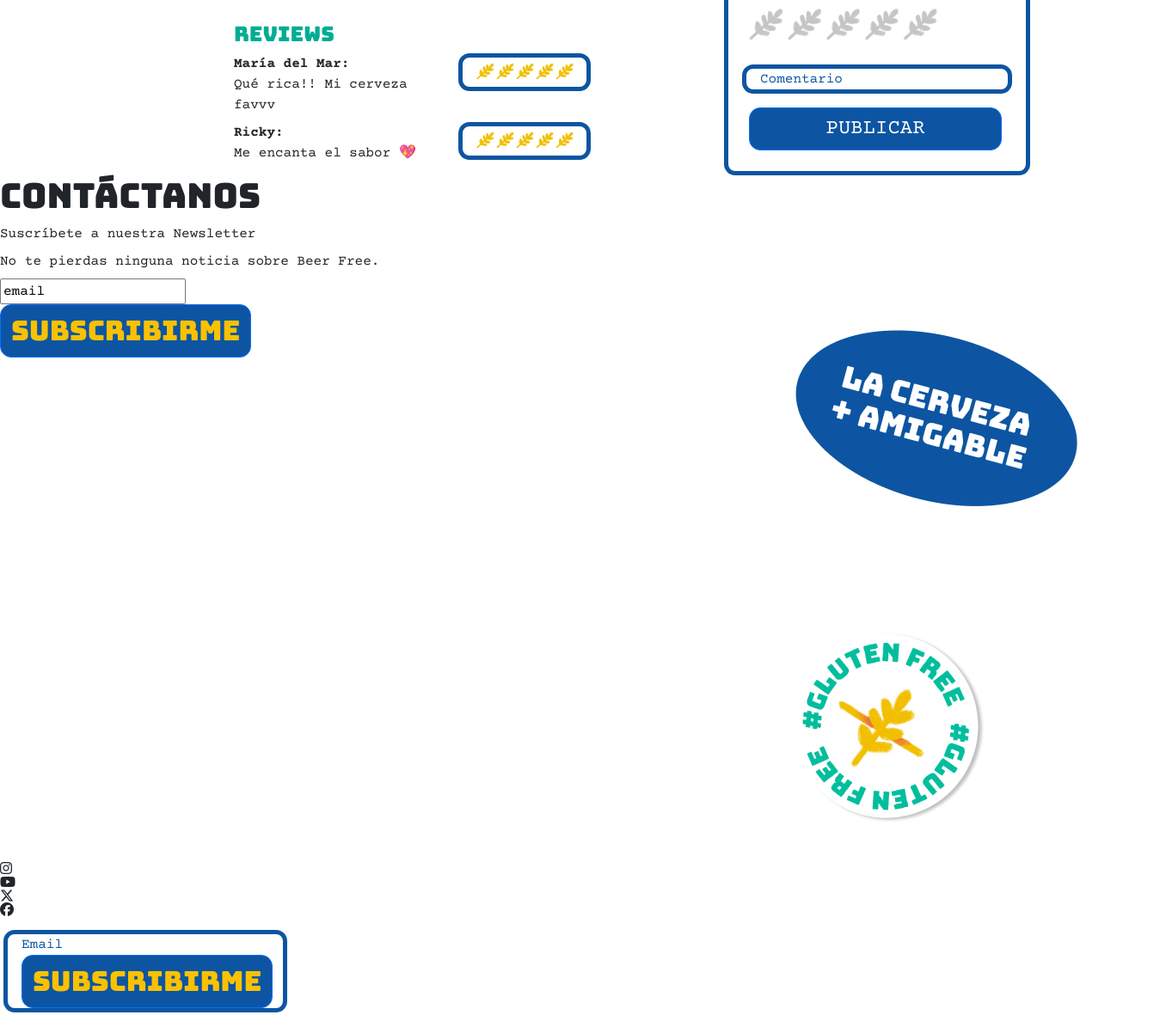
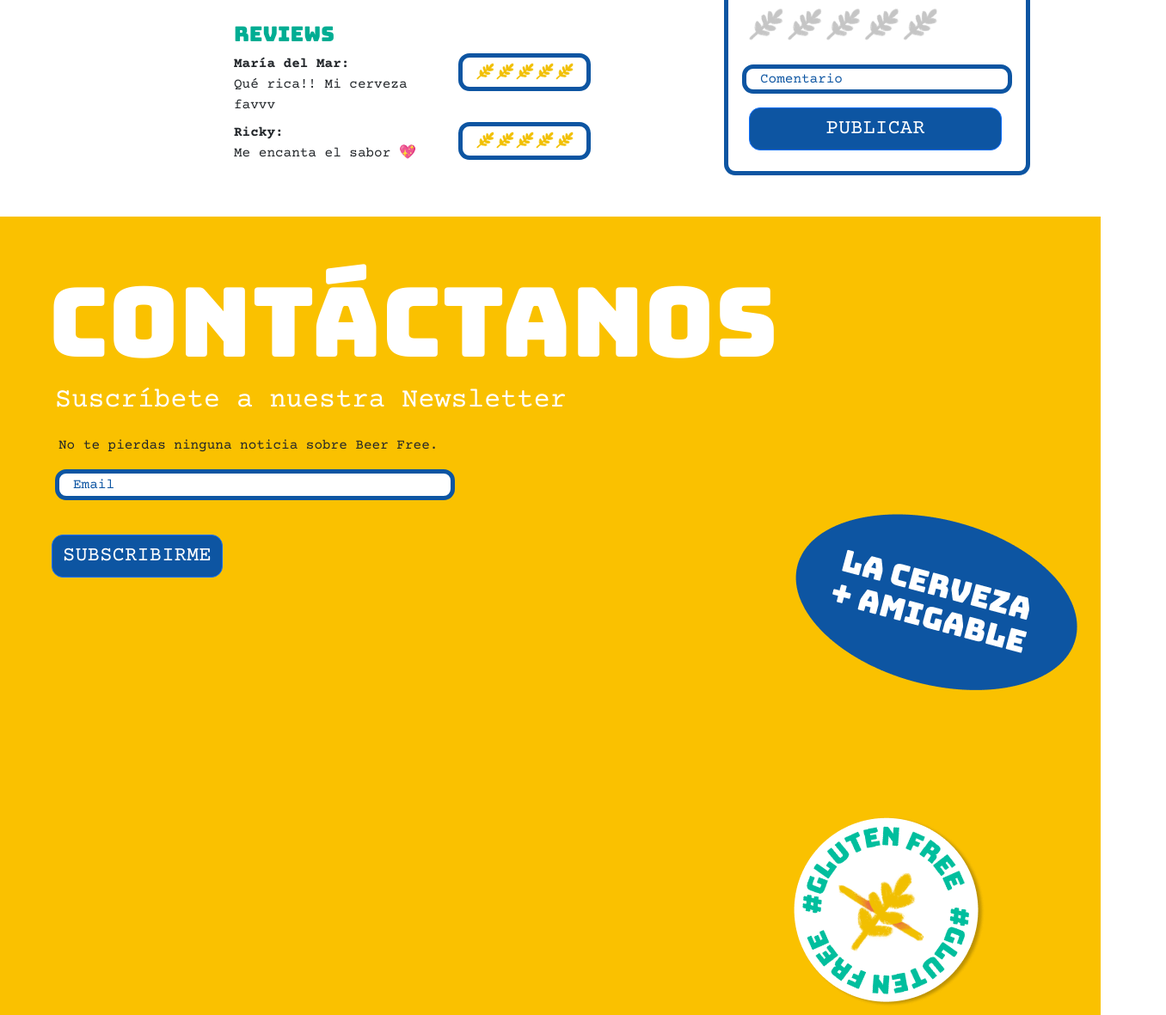
Before and after one commit to RosaSantos4/Pr-ctica-1, a plain HTML site: page index.html in a window 1280 px wide. Shown: the part 2138-3319 px from the top of the page at 86% size, 1356 px wide, since content can reach past the window. Drawn offline with nearby package versions, Linux system fonts and the light colour scheme.

Commit message:
footer_v1
Faltan pegatinas y las redes sociales cogerlas de mad tat

```diff
--- a/css/styles.css
+++ b/css/styles.css
@@ -250,3 +250,53 @@ h6 {
     margin-right: 1em;
     margin-bottom: 1em;
 }
+
+main {
+    margin-bottom: 3em;
+}
+
+footer {
+    background-color: #FAC100;
+}
+
+h1 {
+    font-size: 7em;
+    color: white;
+    padding-top: 0.5em;
+    margin-left: 0.5em;
+    margin-bottom: 0;
+}
+
+#suscribirse {
+    color: white;
+    font-size: 2em;
+    margin-left: 2em;
+    margin-top: 0;
+}
+
+.news {
+    padding-left: 4.25em;
+}
+
+#fname {
+    display: flex;
+    flex-direction: column;
+    align-items: flex-start;
+    height: auto;
+    width: 55%;
+    border-radius: 13px;
+    border: 5px solid var(--blue, #0D55A2);
+    background-color: white;
+    margin: 1em;
+    margin-left: 4em;
+    padding-left: 1em;
+    color: #0D55A2;
+}
+
+#suscribirme {
+    font-family: 'Courier Prime', monospace;
+    color: white;
+    font-size: 1.5em;
+    width: auto;
+    margin-left: 2.5em;
+}
--- a/index.html
+++ b/index.html
@@ -193,15 +193,15 @@
     <footer>
         <div class="row" id="contacto_titulo">
             <h1>CONTÁCTANOS</h1>
-            <p>Suscríbete a nuestra Newsletter</p>
+            <p id="suscribirse">Suscríbete a nuestra Newsletter</p>
         </div>
         <div class="row" id="contacto_formulario">
             <div class="col-8">
-                <p>No te pierdas ninguna noticia sobre Beer Free.</p>
+                <p class="news">No te pierdas ninguna noticia sobre Beer Free.</p>
                 <form>
-                    <input type="text" id="fname" name="fname" value="email" required><br>
+                    <input type="text" id="fname" name="fname" value="Email" required ><br>
                 </form>
-                <button type="button" class="btn btn-primary">SUBSCRIBIRME</button>
+                <button type="button" class="btn btn-primary" id="suscribirme">SUBSCRIBIRME</button>
             </div>
             <div class="col-4">
                 <img src="media/pegatina_amigable.png" alt="">
@@ -213,10 +213,6 @@
             <i class="fa-brands fa-youtube"></i>
             <i class="fa-brands fa-x-twitter"></i>
             <i class="fa-brands fa-facebook"></i>
-        <div id="formulario">
-            <p>Email</p>
-            <button type="button" class="btn btn-primary">SUBSCRIBIRME</button>
-        </div>
         <!-- unión con javascript -->
         <script src="js/bootstrap.bundle.min.js"></script>
     </footer>
```
Also changed, not shown: final.html (+21 -6 lines), media/gallerygrande2.png (added).
